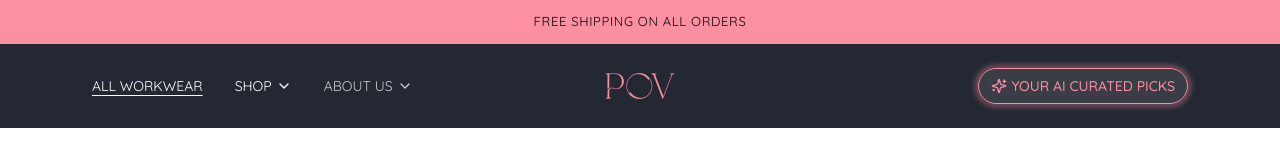
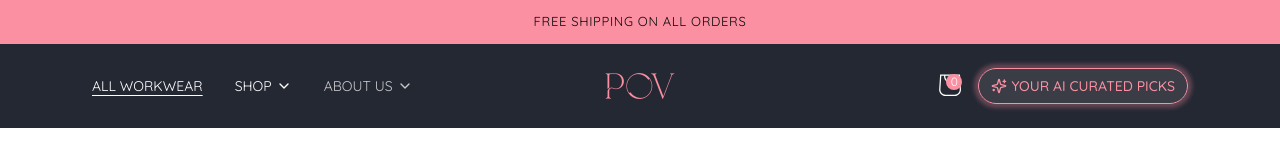
Before and after one commit to 01adv/pov-shopify, a Next.js app: page / in a window 1280 px wide. Shown: the top 164 px of the page. Built offline with nearby package versions, Linux system fonts and the light colour scheme.

Commit message:
cart and test link

```diff
--- a/components/Header.tsx
+++ b/components/Header.tsx
@@ -7,6 +7,7 @@ import Link from 'next/link';
 import { useEffect, useRef, useState } from 'react';
 import { Button } from './ui/button';
 import { logEvent } from '@/lib/logger';
+import { useProductContext } from '@/hooks/useProduct';
 
 const shopLinks = [
     { name: 'New Collections', href: '/collections/resilience-tailored' },
@@ -20,6 +21,7 @@ const shopLinks = [
 const aboutUsLinks = [
     { name: 'Our Story', href: '/about-us' },
     { name: 'Contact Us', href: '/contact-us' },
+    { name: 'Test', href: '/test' },
 ];
 
 const Header = () => {
@@ -29,7 +31,7 @@ const Header = () => {
     const shopRef = useRef<HTMLButtonElement>(null);
     const aboutRef = useRef<HTMLButtonElement>(null);
     const dropdownRef = useRef<HTMLDivElement>(null);
-    // const { itemCount } = useProductContext();
+    const { itemCount } = useProductContext();
 
     const handleAIGenClicked = () => {
         logEvent("clicks", {
@@ -161,7 +163,7 @@ const Header = () => {
                     </Link>
 
                     <div className="flex items-center gap-4">
-                        {/* <div className="relative">
+                        <div className="relative">
                             <a
                                 href="https://pointofviewlabel.com/cart"
                                 aria-label="Cart"
@@ -174,7 +176,7 @@ const Header = () => {
                             <span className="absolute top-0 right-0 flex items-center justify-center w-4 h-4 text-xs text-white bg-primary rounded-full">
                                 {itemCount > 0 && itemCount || 0}
                             </span>
-                        </div> */}
+                        </div>
                         {/* <div className="text-white" onClick={handleSwitchToText}><Text /></div> */}
                         <div className="group relative" onClick={handleAIGenClicked}>
                             <Link href="/ai-curation">
```
